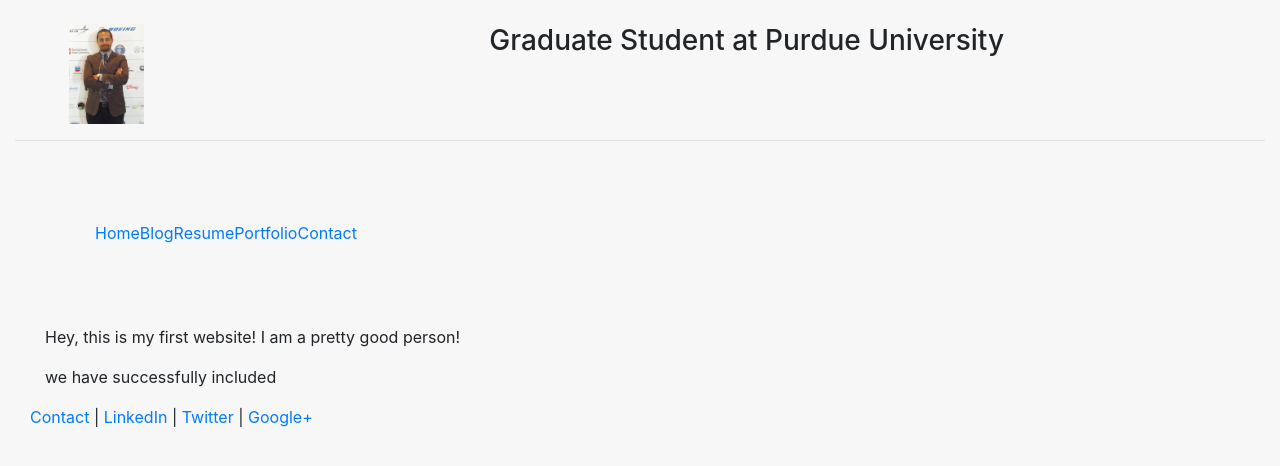
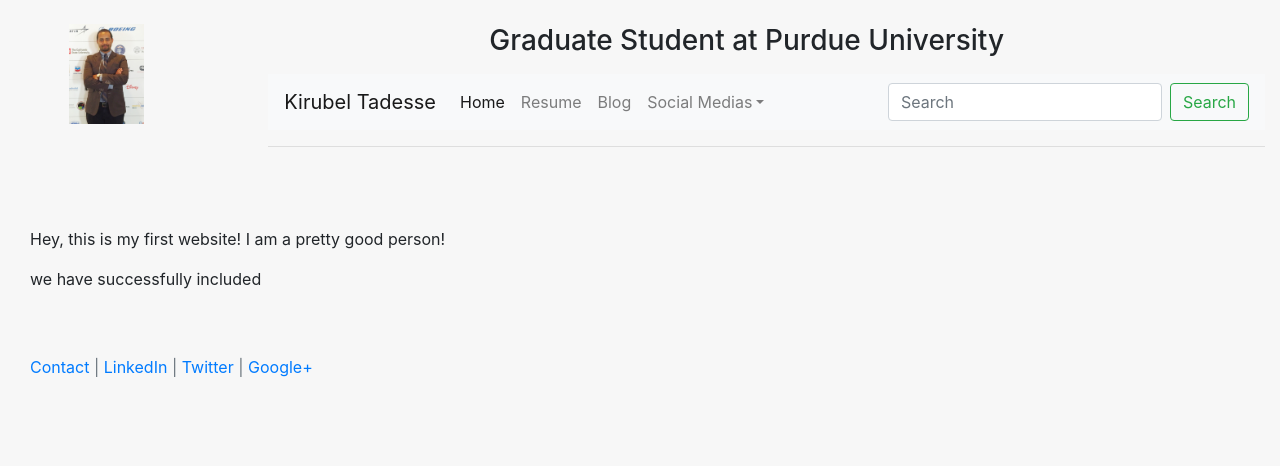
Before and after one commit to kirubeltadesse/Website, a Django app: page / in a window 1280 px wide. Shown: the top 466 px of the page. Run offline with Django 3.2, Linux system fonts and the light colour scheme; some libraries are stand-ins or nearby versions.

Commit message:
modified the navication bar

```diff
--- a/personal/templates/personal/header.html
+++ b/personal/templates/personal/header.html
@@ -1,22 +1,18 @@
 <!DOCTYPE html>
 <html lang="en">
-
-
 <html>
 	<head>
-		<title>This is Kirube Web site</title>
+		<title>Welcome</title>
 		<meta charset="utf-8"/>
 		{% load staticfiles %}
 		<link rel='stylesheet' href="{% static 'personal/css/bootstrap.min.css' %}">
 		<meta name="viewport" content="width=device-width, initial-scale=1.0">
-
 		<style type="text/css">
 			html
 			body {
 				height:100%
 			}
 		</style>
-
 	</head>
 
 	<body class="body" style="background-color:#f7f7f7">
@@ -33,24 +29,42 @@
 			<center>
 			<h3> Graduate Student at Purdue University </h3>
 			</center>
-				</div>
-			</div><hr>
-
 			<dir class="row">
 				<div class="col-sm">
-				<br>
-
-				<br>
-					<dir class="well bs-sidebar" id="sidebar" stype="background-color:#fff">
-						<ul class="nav nav-pills nav-stacked">
-							<li><a href='/'>Home</a></li>
-							<li><a href='/blog'>Blog</a></li>
-							<li><a href='/resume'>Resume</a></li>
-							<li><a href='/portfolio'>Portfolio</a></li>
-							<li><a href='/contact'>Contact</a></li>
+					<nav class="navbar navbar-expand-lg navbar-light bg-light">
+						<a class="navbar-brand" href="#">Kirubel Tadesse</a>
+						<button class="navbar-toggler" type="button" data-toggle="collapse" data-target="#navbarSupportedContent" aria-controls="navbarSupportedContent" aria-expanded="false" aria-label="Toggle navigation"><span class="navbar-toggler-icon"></span>
+						</button>
+					<div class="collapse navbar-collapse" id="navbarSupportedContent">
+						<ul class="navbar-nav mr-auto">
+							<li class="nav-item active">
+								<a class="nav-link" href="#">Home<span class="sr-only">(current)</span></a>
+							</li>
+							<li class="nav-item">  <a class="nav-link" href="#">Resume</a>	</li>
+							<li class="nav-item">  <a class="nav-link" href="#">Blog</a>	</li>
+							<li class="nav-item dropdown">
+								<a class="nav-link dropdown-toggle" href="#" id="navbarDropdown" role="button" data-toggle="dropdown" aria-haspopup="true" aria-expanded="false">Social Medias</a>
+						<div class="dropdown-menu" aria-labelledby="navbarDropdown">
+							<a class="dropdown-item" href="#">LinkedIn</a>
+							<a class="dropdown-item" href="#">Facebook</a>
+							<div class="dropdown-divider">
+						</div>
+						<a class="dropdown-item" href="#">Twitter</a>
+					</div>
+					</li>
+					<li class="nav-item">
+						<!--a class="nav-link disabled" href="#">Disabled</a-->
+			  	  </li>
 					  </ul>
-					</dir>
-				</dir>
+					  <form class="form-inline my-2 my-lg-0">
+					   <input class="form-control mr-sm-2" type="search" placeholder="Search" aria-label="Search">
+					<button class="btn btn-outline-success my-2 my-sm-0" type="submit">Search</button>
+					  </form>
+					</div>
+					</nav>
+					<hr>
+				</div>
+			</div>
 				<div class="col-sm-10">
 					<div class='container-fluid'>
 					<br><br>
@@ -60,11 +74,13 @@
 				</div>
 			</div>
 		</div>
-		<footer>
-			<div class="container-fluid" style='margin-left:15px'>
-				<p><a href="#" target="blank">Contact</a> | <a href="#" target="blank">LinkedIn</a> | <a href="#" target="blank"> Twitter</a>
+	</body>
+
+	<br><br>
+	<footer class="footer">
+		<div class="container" style='margin-left:15px'>
+			<p class="text-muted"><a href="#" target="blank">Contact</a> | <a href="#" target="blank">LinkedIn</a> | <a href="#" target="blank"> Twitter</a>
 			| <a href="#" target="blank">Google+</a></p>
 		</div>
 	</footer>
-	</body>
 </html>
```
Lines whose indentation alone changed are shown as unchanged.
